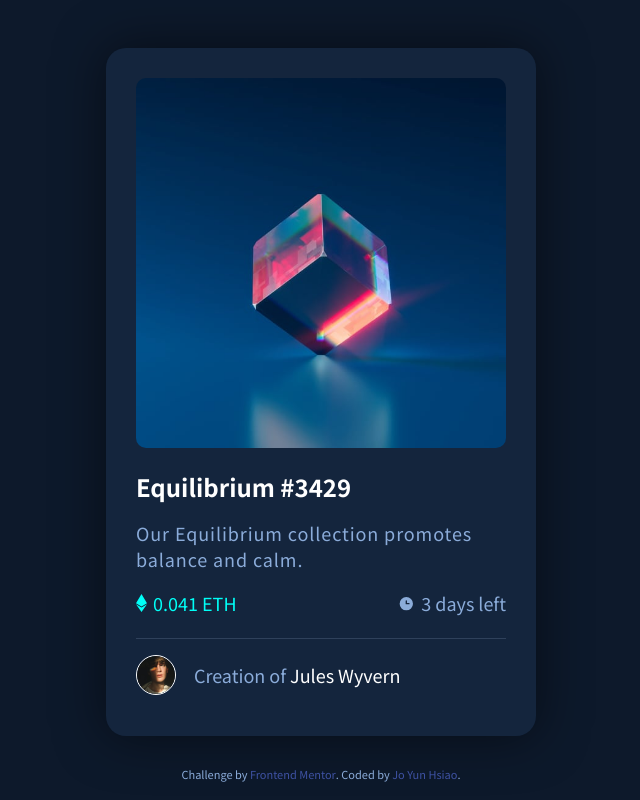
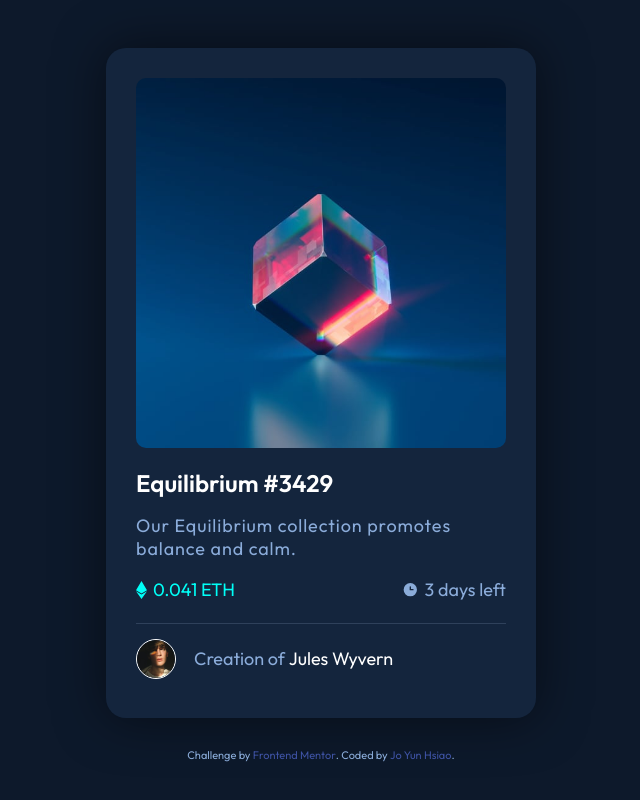
Before and after one commit to joyun25/nft-preview-card-component, a plain HTML site: page index.html in a window 1280 px wide. Shown: the whole page, without its empty margins (319-959 px from the left). Drawn offline with Linux system fonts and the light colour scheme.

Commit message:
change fonts

```diff
--- a/style.css
+++ b/style.css
@@ -1,6 +1,6 @@
-@import url("https://fonts.googleapis.com/css2?family=Noto+Sans+TC:wght@100;300;400;500;700;900&display=swap");
+@import url("https://fonts.googleapis.com/css2?family=Outfit:wght@300;400;600&display=swap");
 * {
-  font-family: 'Noto Sans TC', sans-serif;
+  font-family: 'Outfit', sans-serif;
   -webkit-box-sizing: border-box;
           box-sizing: border-box;
 }
```
Also changed, not shown: 1 other file.
